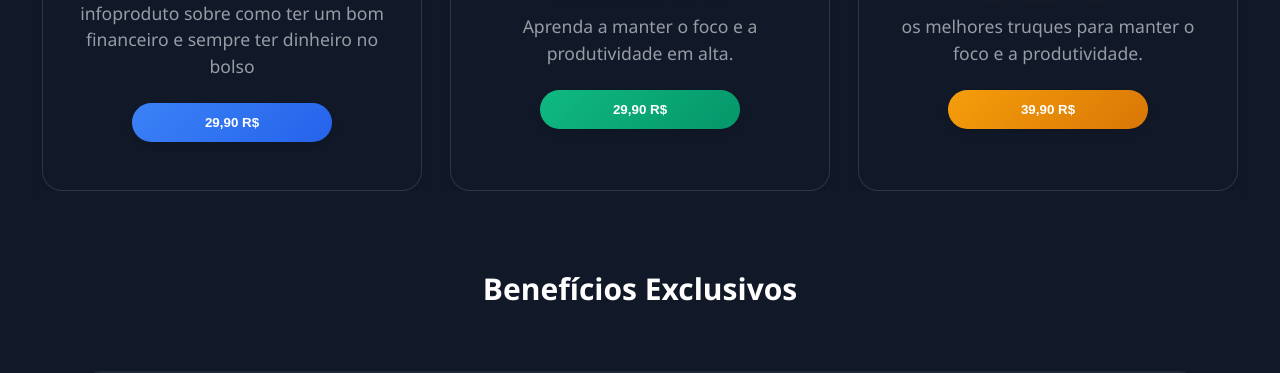
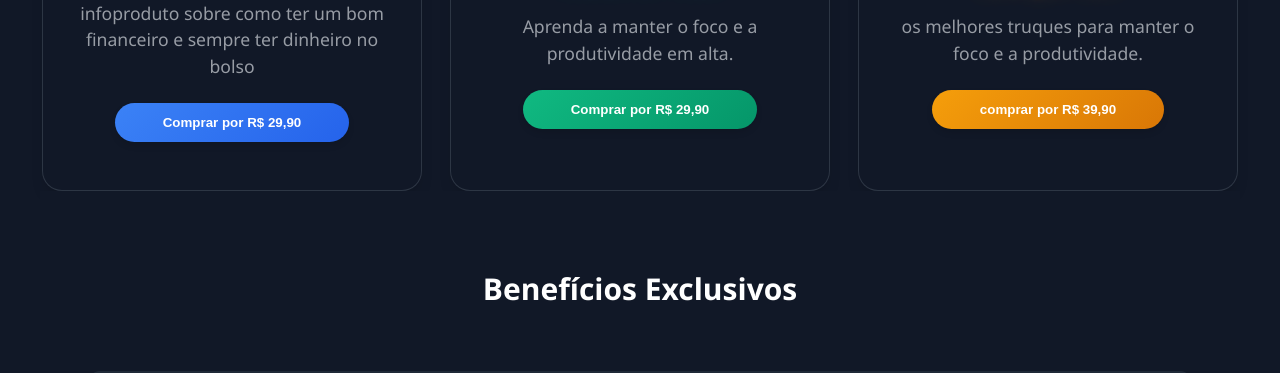
Before and after one commit to NexttecMoreira/ebooks, a plain HTML site: page index.html in a window 1280 px wide. Shown: the part 427-800 px from the top of the page. Drawn offline with Linux system fonts and the light colour scheme.

Commit message:
pequeno detalhe

```diff
--- a/index.html
+++ b/index.html
@@ -14,7 +14,7 @@
                 <img src="imagens/image (16).png" alt="Creative Design" class="block-image">
                 <h2 class="neon-text-blue">Finanças do futuro</h2>
                     <p>infoproduto sobre como ter um bom financeiro e sempre ter dinheiro no bolso</p>
-                <button class="action-btn btn-blue">29,90 R$</button>
+                <button class="action-btn btn-blue">Comprar por R$ 29,90</button>
             </div>
 
             <!-- Block 2 -->
@@ -22,7 +22,7 @@
                 <img src="imagens/image (14).png" alt="Lightning Fast" class="block-image">
                 <h2 class="neon-text-green">Como ter foco</h2>
                     <p>Aprenda a manter o foco e a produtividade em alta.</p>
-                <button class="action-btn btn-green">29,90 R$</button>
+                <button class="action-btn btn-green"> Comprar por R$ 29,90 </button>
             </div>
 
             <!-- Block 3 -->
@@ -30,7 +30,7 @@
                 <img src="imagens/image.png" alt="Precision Focus" class="block-image">
                 <h2 class="neon-text-yellow">Dois por um</h2>
                     <p>os melhores truques para manter o foco e a produtividade.</p>
-                <button class="action-btn btn-yellow">39,90 R$</button>
+                <button class="action-btn btn-yellow"> comprar por R$ 39,90 </button>
             </div>
         </div>
 <!-- Benefits Section -->
```
